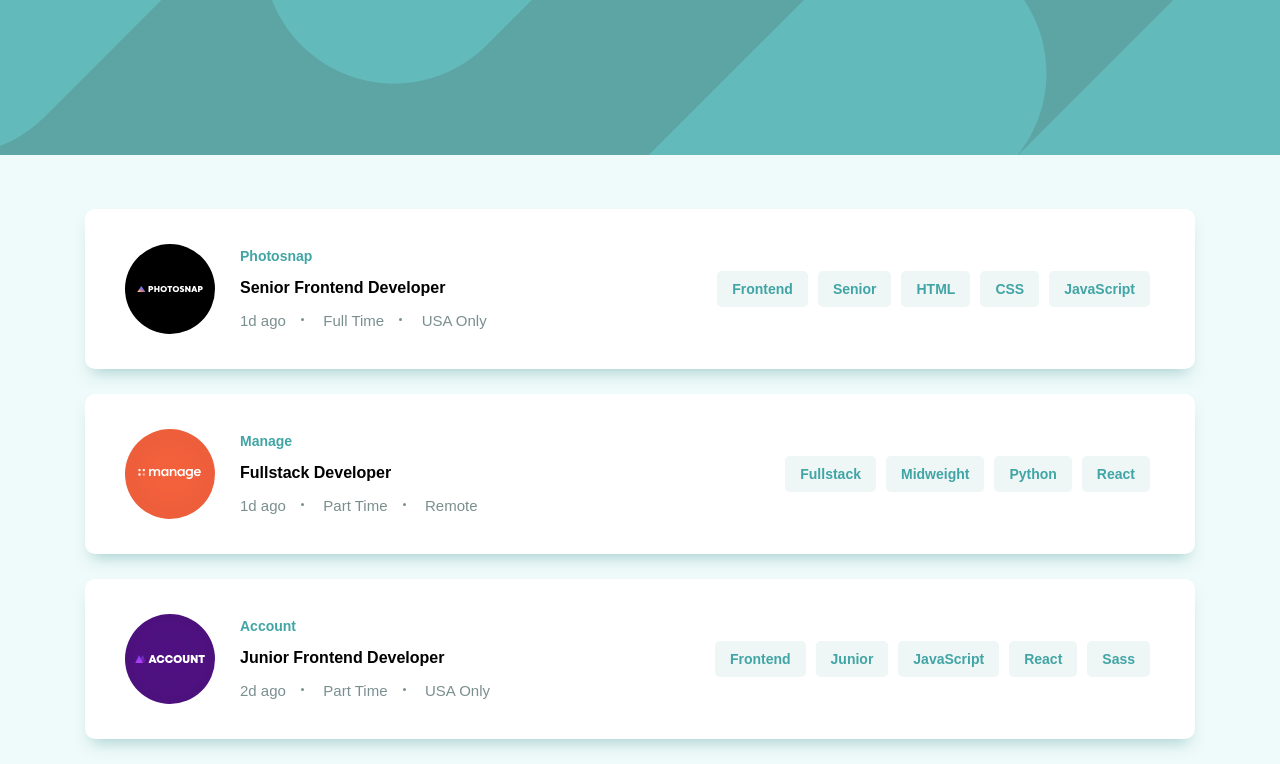
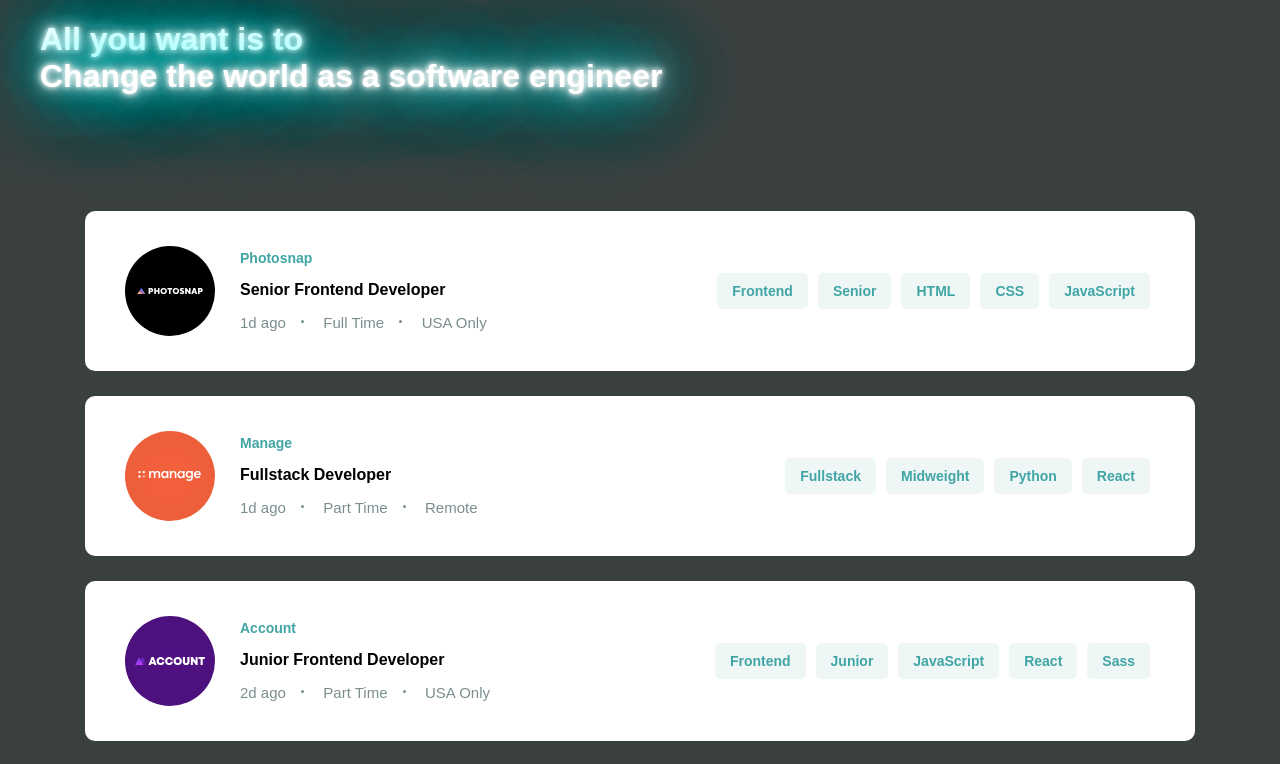
Before and after one commit to r2u8b3y3/job-listing-website, a plain HTML site: page index.html in a window 1280 px wide. Shown: the top 764 px of the page. Drawn offline with Linux system fonts and the light colour scheme; a web font is replaced by a local one.

Commit message:
add title

```diff
--- a/index.html
+++ b/index.html
@@ -9,7 +9,6 @@
   <link rel="icon" type="image/png" sizes="32x32" href="./images/favicon-32x32.png">
 
   <title> Job Listings </title>
-
   <!-- Feel free to remove these styles or customise in your own stylesheet 👍 -->
   <link href="https://fonts.google.com/specimen/Spartan" rel="stylesheet">
   <link rel="stylesheet" href="./style.css">
@@ -26,7 +25,14 @@
 </head>
 
 <body>
-  <header class="header"></header>
+  <!-- <header class="header"></header> -->
+  <div class="hearder">
+    <h1 class="neon">All you want is to<br>Change the world as a software engineer</h1>
+  </div>
+
+
+
+
   <div class="container">
     <div id="search" class="search--hidden">
       <div class="search_content" id="search-content">
--- a/style.css
+++ b/style.css
@@ -1,28 +1,52 @@
 style.css
 
 :root {
-    --highlight-color:#5DA4A4;
+    --highlight-color:#2a64af;
     --very-dark-color: hsl(180, 14%, 20%);
+    --box-shadow-color:rgba(93,164,164,0.5);
 }
+
 
 
 html, body {
     margin: 0;
 }
 
+
 body {
-    background-color: hsl(180, 52%, 96%);
+    background-color: hsl(180, 5%, 24%);
     font-family: 'Spartan', sans-serif;
+
 }
 
-.header {
+/* .header {
     width: 100%;
     height: 155px;
     background-image: url('./images/bg-header-desktop.svg');
     background-size: cover;
     background-position: center;
-    background-color: #5DA4A4;
-}
+    background-color:var(--highlight-color);
+} */
+
+
+
+.neon {
+    color: #fff;
+    text-shadow:
+      0 0 5px #fff,
+      0 0 10px #fff,
+      0 0 20px #fff,
+      0 0 40px #0ff,
+      0 0 80px #0ff,
+      0 0 90px #0ff,
+      0 0 100px #0ff,
+      0 0 150px #0ff;
+
+      padding: 0 40px 40px;
+  }
+
+
+
 
 .container {
     max-width: 1110px;
@@ -38,7 +62,7 @@ body {
     min-height: 70px;
     background-color: #fff;
     border-radius: 10px;
-    box-shadow: 0px 10px 15px -7px rgba(93,164,164,0.5);
+    box-shadow: 0px 10px 15px -7px var(--box-shadow-color);
     padding: 20px 40px;
     box-sizing: border-box;
     margin-top: -36px;
@@ -53,7 +77,7 @@ body {
 }
 
 .search_clear {
-    margin-left: 1000px;
+    margin-left: 20px;
     background-color: transparent;
     border: none;
     font-size: 14px;
@@ -62,6 +86,7 @@ body {
     font-weight: 700;
     outline: none;
     cursor: pointer;
+
 }
 
 .search_clear:hover {
@@ -82,7 +107,7 @@ body {
     padding: 35px 40px;
     background-color: #fff;
     border-radius: 10px;
-    box-shadow: 0px 10px 15px -7px rgba(93,164,164,0.5);
+    box-shadow: 0px 10px 15px -7px var(--box-shadow-color);
     box-sizing: border-box;
     display: flex;
     justify-content: space-between;
```
